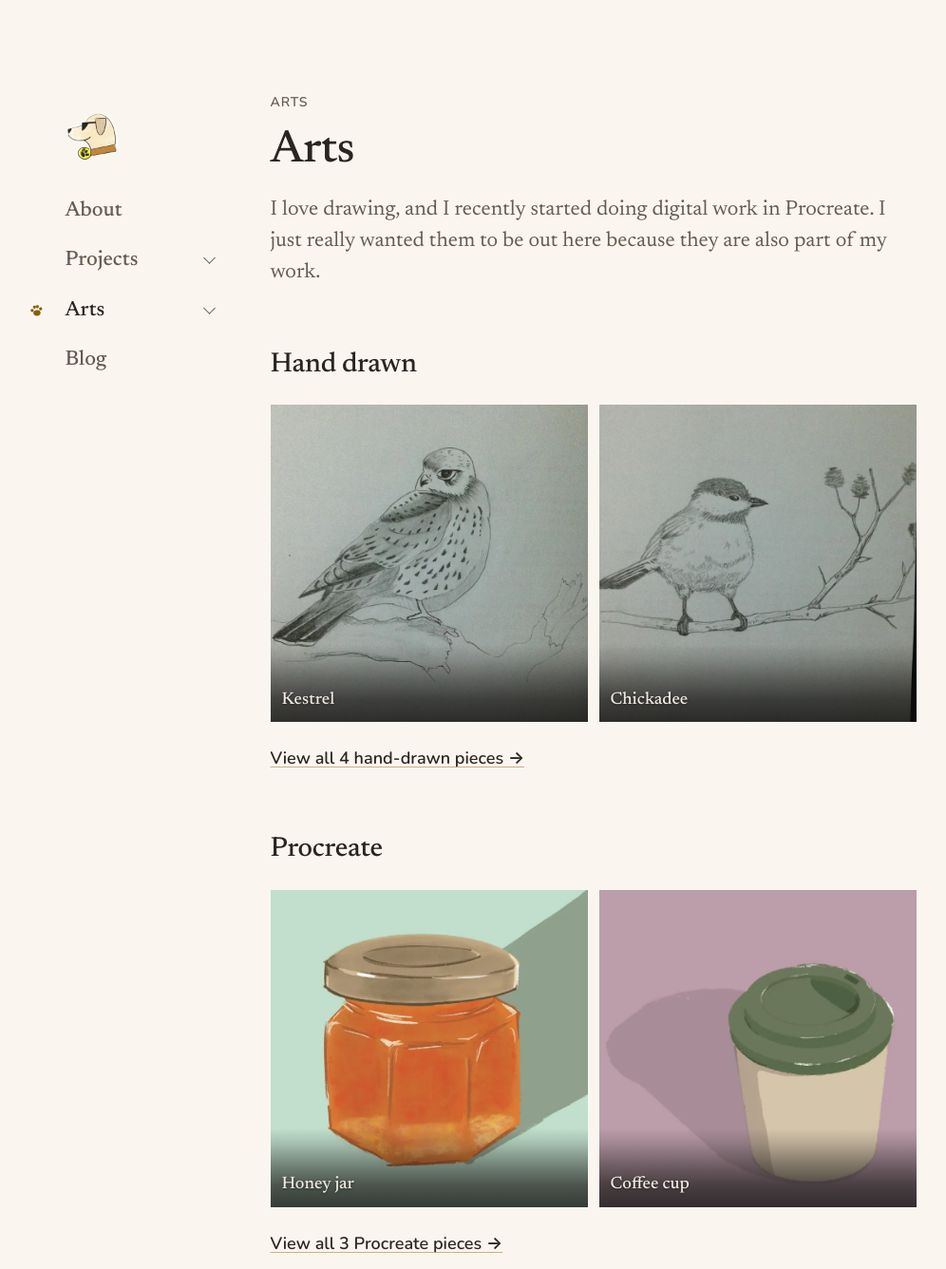
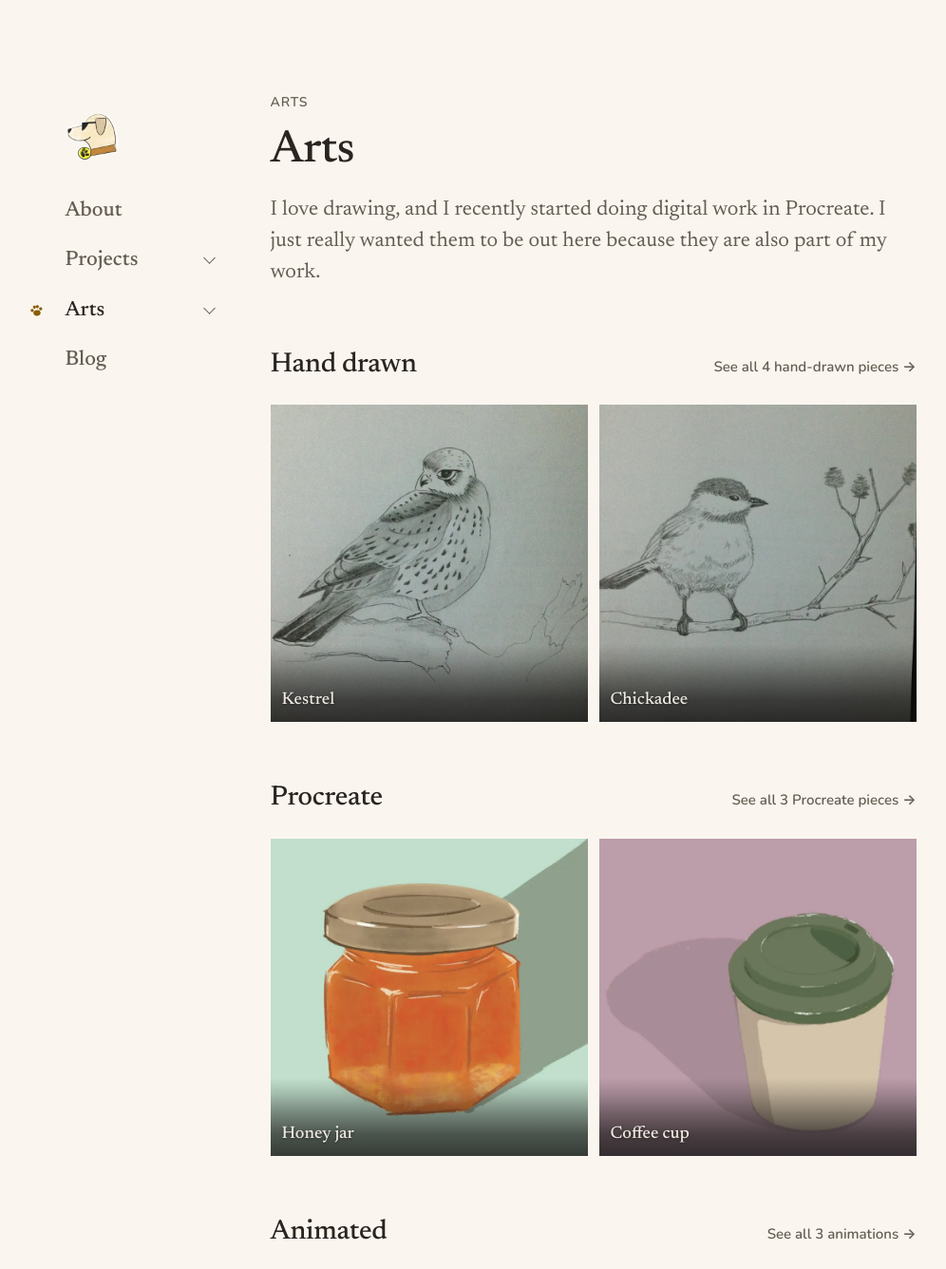
Before and after one commit to mravaloarison/mravaloarison.github.io, a Jekyll site: the page built from arts/index.md, in a window 1280 px wide and 1400 px high, cut to the strip 0-1336 px from the top of the window. Shown: the whole strip at 95% size, without its empty margins (104-1100 px from the left). Built offline with Jekyll 4.4.1, drawn with Linux system fonts in a browser that asks for light colours; some of the changed text lies outside the part shown.

Commit message:
Sections: See-all link on the title row, right of the heading
Co-Authored-By: Claude Opus 5.5 <noreply@anthropic.com>
Claude-Session: https://claude.ai/code/session_01HxKcS5wnQzvR66vCB9wedF

```diff
--- /dev/null
+++ b/_includes/section-head.html
@@ -0,0 +1,17 @@
+{%- comment -%}
+  A section's title row (Mami's request, November 2026): the h2, a link to
+  the section's page, on the left, and its See-all link on the right of the
+  same line, the way PORTFOLIO and Short | Long share the row above the
+  name. Params: title, url, all (the link's words, e.g. "See all 13
+  projects"; leave it out for no link), all_hidden (words only screen
+  readers hear after them, so the link still says what it opens where the
+  row has no room to show them), id (the h2's id; the title, slugified, by
+  default, as Markdown would make it).
+{%- endcomment -%}
+{%- assign head_id = include.id | default: include.title | slugify -%}
+<div class="section-head">
+  <h2 id="{{ head_id }}"><a href="{{ include.url | relative_url }}">{{ include.title }}</a></h2>
+  {%- if include.all and include.all != "" %}
+  <a class="see-all" href="{{ include.url | relative_url }}">{{ include.all }}{% if include.all_hidden and include.all_hidden != "" %}<span class="sr-only"> {{ include.all_hidden }}</span>{% endif %}</a>
+  {%- endif %}
+</div>
--- a/arts/index.md
+++ b/arts/index.md
@@ -9,8 +9,10 @@ description: "Art by Maminiaina Ravaloarison: pencil drawings made by hand, digi
 {% for g in site.data.categories.arts %}
 {% include art-group-items.html slug=g.slug %}
 {% assign group_url = "/arts/" | append: group.slug | append: "/" %}
+{% assign group_see_all = "" %}
+{% if group_items.size > 0 %}{% capture group_see_all %}See all {{ group_items.size }} {{ group.items_label }}{% endcapture %}{% endif %}
 
-## <a href="{{ group_url | relative_url }}">{{ group.label }}</a>
+{% include section-head.html title=group.label url=group_url all=group_see_all %}
 
 {% if group_items.size == 0 %}
 <p class="meta">Working on it.</p>
@@ -21,6 +23,5 @@ description: "Art by Maminiaina Ravaloarison: pencil drawings made by hand, digi
 {% else %}
 {% include gallery-grid.html items=group_items limit=2 viewer=group.slug %}
 {% endif %}
-<p class="see-more"><a href="{{ group_url | relative_url }}">View all {{ group_items.size }} {{ group.items_label }}</a></p>
 {% endif %}
 {% endfor %}
--- a/assets/css/styles.css
+++ b/assets/css/styles.css
@@ -1106,13 +1106,42 @@ main iframe {
   margin-bottom: 0;
 }
 
-.see-more {
-  margin: calc(-1 * var(--space-24)) 0 var(--space-48);
+/* A section's title row (section-head.html; Mami's request, November
+   2026): the h2 on the left and its See-all link on the right of the same
+   line, quiet like Short | Long on the eyebrow row. On a screen too narrow
+   for both (none in use is), the link drops under the title, still on the
+   right, instead of running into it. */
+
+.section-head {
+  display: flex;
+  flex-wrap: wrap;
+  align-items: baseline;
+  column-gap: var(--space-12);
+  margin: var(--space-64) 0 var(--space-16);
+}
+
+.section-head h2 {
+  margin: 0;
+}
+
+.see-all {
+  margin-left: auto;
+  font-size: 15px;
   font-weight: 600;
-}
-
-.see-more a::after {
+  line-height: 1.4;
+  white-space: nowrap;
+  color: var(--text-secondary);
+  text-decoration: none;
+  transition: color var(--transition);
+}
+
+.see-all:hover {
+  color: var(--text);
+}
+
+.see-all::after {
   content: " →";
+  content: " →" / "";
 }
 
 /* Project cards (see "Project and post cards" above for the card box): one
@@ -2156,6 +2185,10 @@ figcaption {
     margin-top: var(--space-48);
   }
 
+  .section-head {
+    margin-top: var(--space-48);
+  }
+
   .abstract,
   .bio-text {
     font-size: 20px;
```
Also changed, not shown: index.md (+6 -10 lines), projects/index.md (+9 -6 lines).
